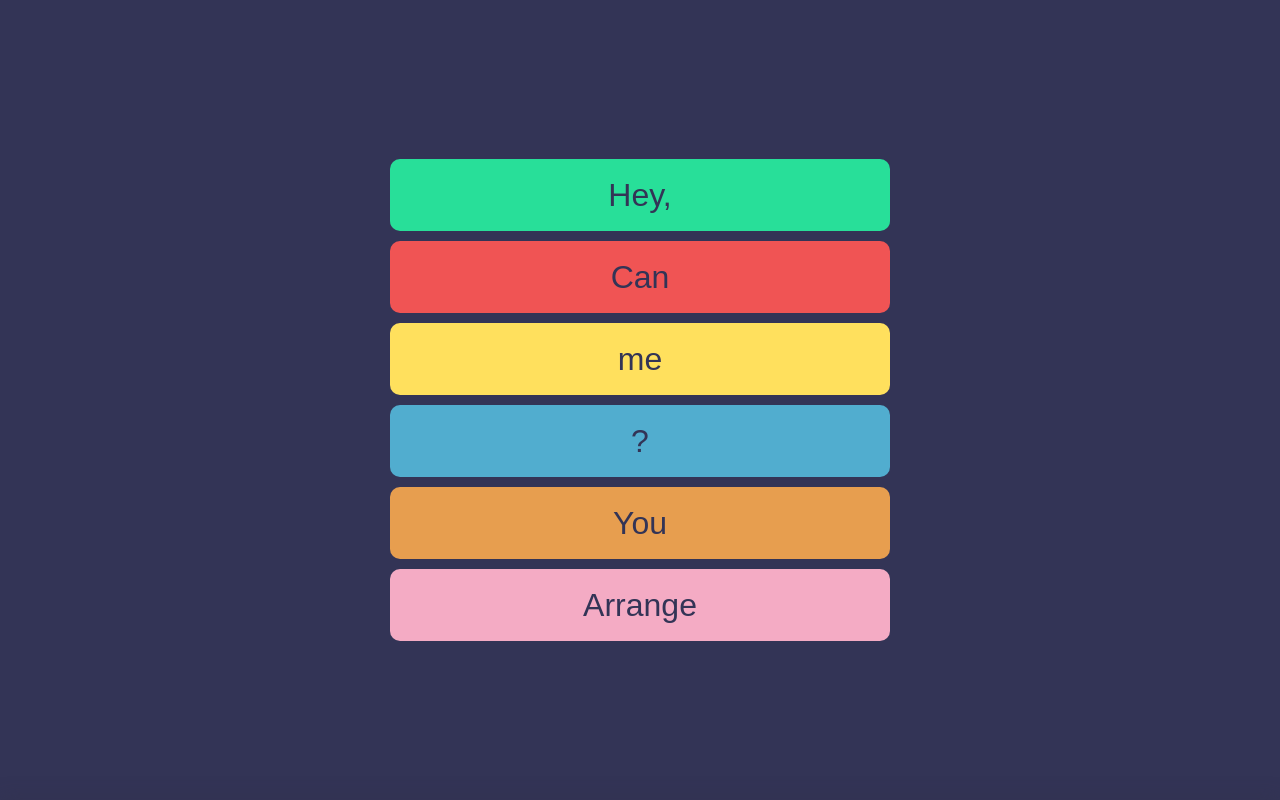
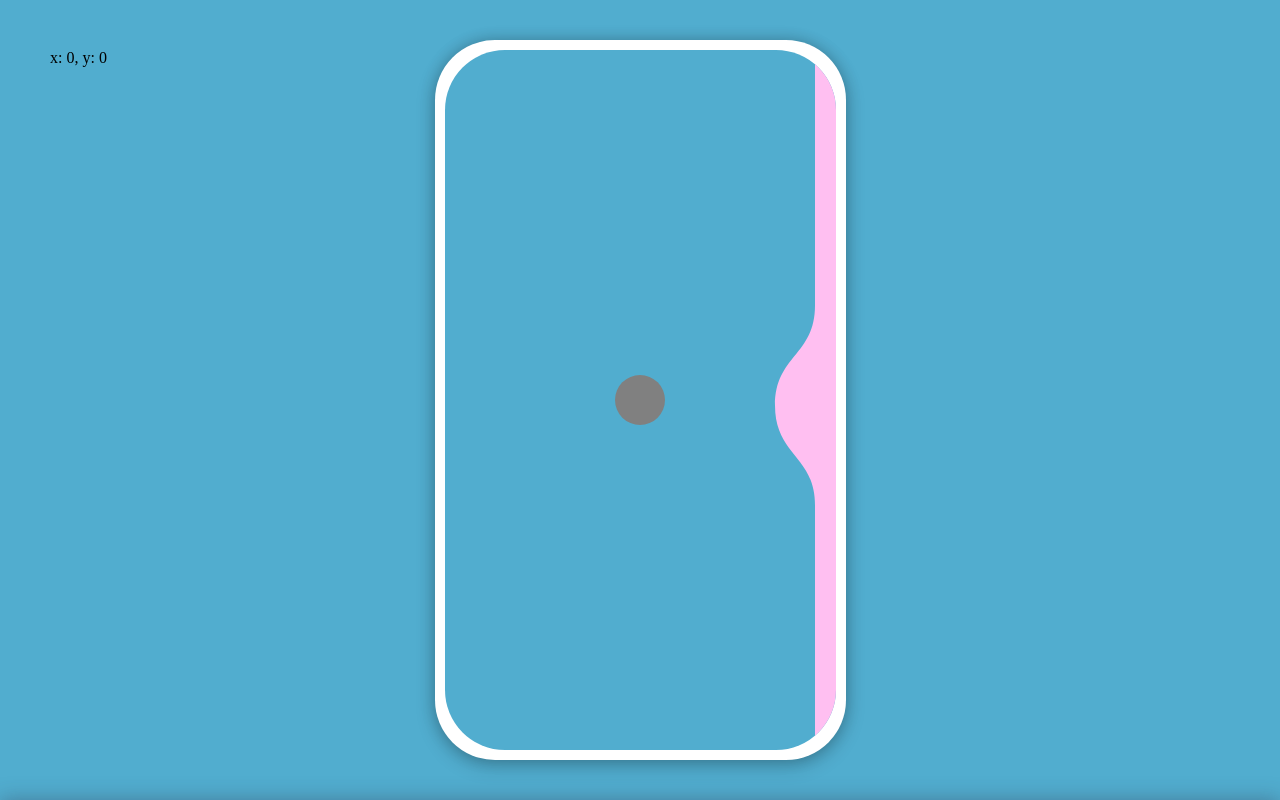
Before and after one commit to martrohelsanchez/museum-of-animation, a React (Create React App) app: page / in a window 1280 px wide. Built offline with nearby package versions, Linux system fonts and the light colour scheme.

Commit message:
🚧liquid swipe ver 1

```diff
--- a/src/App.tsx
+++ b/src/App.tsx
@@ -1,6 +1,6 @@
-import React, {useEffect, useRef, useState} from 'react';
-import {useTransform, useElementScroll} from 'framer-motion';
-import {ThemeProvider} from 'styled-components';
+import React, { useEffect, useRef, useState } from 'react';
+import { useTransform, useElementScroll } from 'framer-motion';
+import { ThemeProvider } from 'styled-components';
 
 import * as S from './App.styles';
 import Typing from './components/typing/Typing';
@@ -8,13 +8,14 @@ import TwitterLike from './components/twitterLike/TwitterLike';
 import AddMsg from './components/addMsg/AddMsg';
 import PeekGallery from './components/peekGallery/PeekGallery';
 import ListShuffler from './components/listShuffler/ListShuffler';
+import LiquidSwipe from './components/LiquidSwipe';
 import ChatHead from './components/chatHeads/ChatHeads';
 import CardPaging from './components/cardPaging/CardPaging';
 import useWindowSize from './hooks/useWindowSize';
 import theme from './theme';
 import OnBoardingScreen from './components/onboardingScreen/OnboardingScreen';
 import Space from './components/space/Space';
-import SpreadCards from './components/spreadCards/SpreadCards'
+import SpreadCards from './components/spreadCards/SpreadCards';
 import Calendar from './components/calendar/Calendar';
 import ChristmasCard from './components/christmasCard/ChristmasCard';
 
@@ -22,7 +23,7 @@ function App() {
   const windowSize = useWindowSize();
   const root = document.getElementById('root') as HTMLDivElement;
   const rootRef = useRef(root);
-    const {scrollY} = useElementScroll(rootRef);
+  const { scrollY } = useElementScroll(rootRef);
   const prevScrollY = useRef(0);
   const [currentPage, setCurrPage] = useState(0);
   const scrollTimeout = useRef<number | undefined>(undefined);
@@ -32,16 +33,17 @@ function App() {
     root.addEventListener('scroll', onScroll);
     return () => {
       root.removeEventListener('scroll', onScroll);
-        }
+    };
     // eslint-disable-next-line react-hooks/exhaustive-deps
   }, [windowSize, root]);
 
   function onScroll(e: Event) {
     clearTimeout(scrollTimeout.current);
+
     scrollTimeout.current = setTimeout(() => {
       scrollTimeout.current = undefined;
       snap();
-        }, 200);
+    }, 200) as unknown as number;
   }
 
   function snap() {
@@ -50,20 +52,20 @@ function App() {
     let targetPage: number;
 
     if (scrollDir === 'up') {
-            targetPage = getTargetPage(currFullPage, 0.80);
+      targetPage = getTargetPage(currFullPage, 0.8);
     } else {
-            targetPage = getTargetPage(currFullPage, 0.20);
+      targetPage = getTargetPage(currFullPage, 0.2);
     }
 
     root.scroll({
       top: targetPage * rootHeight,
-            behavior: "smooth"
+      behavior: 'smooth',
     });
     prevScrollY.current = targetPage * rootHeight;
     setCurrPage(targetPage);
   }
 
-    function getTargetPage(currFullPage: number , percOfCurrFullPage: number) {
+  function getTargetPage(currFullPage: number, percOfCurrFullPage: number) {
     const decimalPart = currFullPage % 1;
 
     if (decimalPart > percOfCurrFullPage) {
@@ -74,8 +76,13 @@ function App() {
   }
 
   const originPageY = currentPage * rootHeight;
-    const scale = useTransform(scrollY, [originPageY - 300, originPageY, originPageY + 300], [.9, 1, .9]);
+  const scale = useTransform(
+    scrollY,
+    [originPageY - 300, originPageY, originPageY + 300],
+    [0.9, 1, 0.9]
+  );
   const animations = [
+    LiquidSwipe,
     ListShuffler,
     PeekGallery,
     AddMsg,
@@ -97,15 +104,13 @@ function App() {
           key={i}
           style={{
             scale,
-                        zIndex: 1
+            zIndex: 1,
           }}
         >
-                    <Animation
-                        isAnimationInView={i === currentPage}
-                    />
+          <Animation isAnimationInView={i === currentPage} />
         </S.Section>
       ))}
     </ThemeProvider>
-    )
+  );
 }
 export default App;
--- /dev/null
+++ b/src/components/LiquidSwipe/index.tsx
@@ -0,0 +1,115 @@
+import {
+  useAnimation,
+  useMotionTemplate,
+  useMotionValue,
+  useSpring,
+  useTransform,
+} from 'framer-motion';
+import React, { useState } from 'react';
+import useCursorPositionInContainer from 'src/hooks/useTrackMouseInContainer';
+
+import * as S from './styles';
+
+const SVG_HEIGHT = 711;
+const SVG_WIDTH = 391;
+
+const HALF_SVG_HEIGHT = 711 / 2;
+
+type PointerLocation = {
+  x: number;
+  y: number;
+  isAnchorPoint: boolean;
+};
+
+const pointersLocation: PointerLocation[] = [];
+
+function pointLocation(x: number, y: number, isAnchorPoint?: boolean) {
+  // pointersLocation.push({
+  //   x,
+  //   y,
+  //   isAnchorPoint: !!isAnchorPoint,
+  // });
+
+  return `${x} ${y}`;
+}
+
+console.log(pointersLocation);
+
+function LiquidSwipe() {
+  const { cursorPositionInContainer, handleMouseMoveInContainer } =
+    useCursorPositionInContainer();
+
+  const swipeHandleX = useMotionValue(0);
+  const slideD = useTransform(swipeHandleX, (swipeHandleXCurrent) => {
+    const bCurve1 = `C 370 0 ${pointLocation(
+      370,
+      HALF_SVG_HEIGHT - 150 + swipeHandleXCurrent * 2
+    )} ${pointLocation(
+      370,
+      HALF_SVG_HEIGHT - 100 + swipeHandleXCurrent,
+      true
+    )}`;
+
+    const bCurve2 = `S ${pointLocation(
+      330 + swipeHandleXCurrent,
+      HALF_SVG_HEIGHT - 50
+    )} ${pointLocation(330 + swipeHandleXCurrent, HALF_SVG_HEIGHT, true)}`;
+
+    const bCurve3 = `S ${pointLocation(
+      370,
+      HALF_SVG_HEIGHT + 50
+    )} ${pointLocation(
+      370,
+      HALF_SVG_HEIGHT + 100 - swipeHandleXCurrent,
+      true
+    )}`;
+
+    const bCurve4 = `L 370 ${SVG_HEIGHT}`;
+
+    return `M 370 0, ${bCurve1}, ${bCurve2}, ${bCurve3}, ${bCurve4}, H ${SVG_WIDTH} ${SVG_HEIGHT}, L ${SVG_WIDTH} 0, Z`;
+  });
+
+  const renderPointers = pointersLocation.map((pointer, i) => (
+    <circle
+      key={i}
+      id="pointer"
+      cx={pointer.x}
+      cy={pointer.y}
+      r="6"
+      fill={pointer.isAnchorPoint ? 'black' : 'white'}
+    />
+  ));
+
+  return (
+    <>
+      <S.LiquidSwipeGlobalStyle />
+      <S.Container>
+        <S.MouseCoordinate>
+          x: {cursorPositionInContainer.x}, y: {cursorPositionInContainer.y}
+        </S.MouseCoordinate>
+        <S.StyledMobileView>
+          <S.InnerMobilView>
+            <S.SwipeHandle
+              drag="x"
+              dragConstraints={{ left: 0 }}
+              style={{
+                x: swipeHandleX,
+              }}
+            ></S.SwipeHandle>
+            <svg
+              width={SVG_WIDTH}
+              height={SVG_HEIGHT}
+              xmlns="http://www.w3.org/2000/svg"
+              onMouseMove={handleMouseMoveInContainer}
+            >
+              <S.Slide id="slide" d={slideD} />
+              {renderPointers}
+            </svg>
+          </S.InnerMobilView>
+        </S.StyledMobileView>
+      </S.Container>
+    </>
+  );
+}
+
+export default LiquidSwipe;
--- /dev/null
+++ b/src/components/LiquidSwipe/styles.ts
@@ -0,0 +1,63 @@
+import { motion } from 'framer-motion';
+import { MobileView } from 'src/shared/styles';
+import styled, { createGlobalStyle } from 'styled-components';
+
+import { FlexCenter } from '../styledCommon';
+
+export const LiquidSwipeGlobalStyle = createGlobalStyle`
+  * {
+    box-sizing: border-box;
+  }
+`;
+
+export const Container = styled(FlexCenter)`
+  height: 100%;
+  width: 100%;
+  background-color: #51adcf;
+  position: relative;
+`;
+
+export const StyledMobileView = styled(MobileView)`
+  display: flex;
+  justify-content: center;
+  align-items: center;
+`;
+
+export const InnerMobilView = styled.div`
+  height: 100%;
+  width: 100%;
+  border-radius: 60px;
+  background: #51adcf;
+  overflow: hidden;
+  position: relative;
+  display: flex;
+  justify-content: center;
+  align-items: center;
+
+  svg {
+    position: absolute;
+    top: 0;
+    left: 0;
+  }
+
+  path {
+    fill: rgb(255, 191, 241);
+  }
+`;
+
+export const SwipeHandle = styled(motion.div)`
+  background: gray;
+  border-radius: 50%;
+  height: 50px;
+  width: 50px;
+  z-index: 99;
+  cursor: grab;
+`;
+
+export const MouseCoordinate = styled.p`
+  position: absolute;
+  left: 50px;
+  top: 50px;
+`;
+
+export const Slide = styled(motion.path)``;
--- /dev/null
+++ b/src/components/styledCommon.ts
@@ -0,0 +1,7 @@
+import styled from 'styled-components';
+
+export const FlexCenter = styled.div`
+  display: flex;
+  align-items: center;
+  justify-content: center;
+`;
--- /dev/null
+++ b/src/hooks/useTrackMouseInContainer.ts
@@ -0,0 +1,27 @@
+import { useState } from 'react';
+
+function useCursorPositionInContainer() {
+  const [cursorPositionInContainer, setCursorPositionInContainer] = useState({
+    x: 0,
+    y: 0,
+  });
+
+  function handleMouseMoveInContainer(
+    e: React.MouseEvent<SVGSVGElement, MouseEvent>
+  ) {
+    const target = e.currentTarget;
+    const rect = target.getBoundingClientRect();
+
+    setCursorPositionInContainer({
+      x: e.pageX - rect.left,
+      y: e.pageY - rect.top,
+    });
+  }
+
+  return {
+    handleMouseMoveInContainer,
+    cursorPositionInContainer,
+  };
+}
+
+export default useCursorPositionInContainer;
--- a/src/shared/styles.ts
+++ b/src/shared/styles.ts
@@ -1,4 +1,4 @@
-import styled, {css} from 'styled-components';
+import styled, { css } from 'styled-components';
 
 export const MobileView = styled.div`
   background-color: white;
@@ -9,7 +9,7 @@ export const MobileView = styled.div`
   box-shadow: 0 0px 15px 0 rgba(0, 0, 0, 0.2), 0 6px 20px 0 rgba(0, 0, 0, 0.19);
   padding: 10px;
 
-    @media all and (max-width: ${({theme}) => theme.mobile}) {
+  @media all and (max-width: ${({ theme }) => theme.mobile}) {
     & {
       border-radius: 0;
       height: 100%;
--- a/src/theme.ts
+++ b/src/theme.ts
@@ -1,19 +1,8 @@
-import { DefaultTheme } from 'styled-components';
-
-declare module 'styled-components' {
-    export interface DefaultTheme {
-        mobile: string;
-        font: {
-            primary: string;
-        };
-    }
-}
-
-const theme: DefaultTheme = {
-    mobile: '700px',
-    font: {
-        primary: "Calibri, 'Gill Sans', 'Gill Sans MT', 'Trebuchet MS', sans-serif"
-    }
-}
+const theme = {
+  mobile: '700px',
+  font: {
+    primary: "Calibri, 'Gill Sans', 'Gill Sans MT', 'Trebuchet MS', sans-serif",
+  },
+};
 
 export default theme;
--- a/tsconfig.json
+++ b/tsconfig.json
@@ -19,7 +19,11 @@
     "noEmit": true,
     "jsx": "react",
     "noFallthroughCasesInSwitch": true,
-    "downlevelIteration": true
+    "downlevelIteration": true,
+    "baseUrl": "./",
+    "typeRoots": [
+      "./src/@types",
+    ],
   },
   "include": [
     "src"
```
Also changed, not shown: src/@types/styled-components.d.ts (added, +7 -0 lines), src/components/addMsg/AddMsg.tsx (+22 -27 lines), src/components/calendar/Page.tsx (+34 -33 lines), src/components/chatHeads/ChatHeads.tsx (+26 -18 lines), 2 other files (tests, documents, lock files or other folders). Lines whose indentation alone changed are shown as unchanged.
